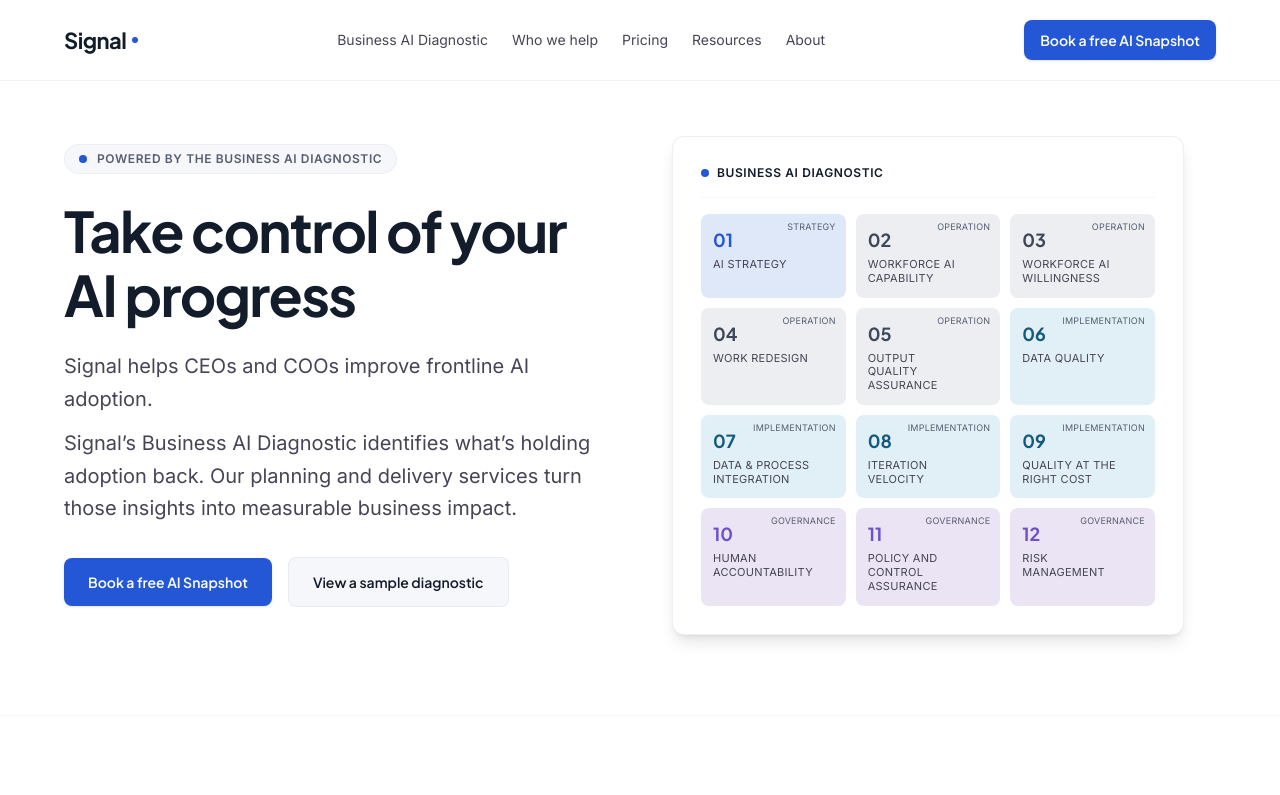
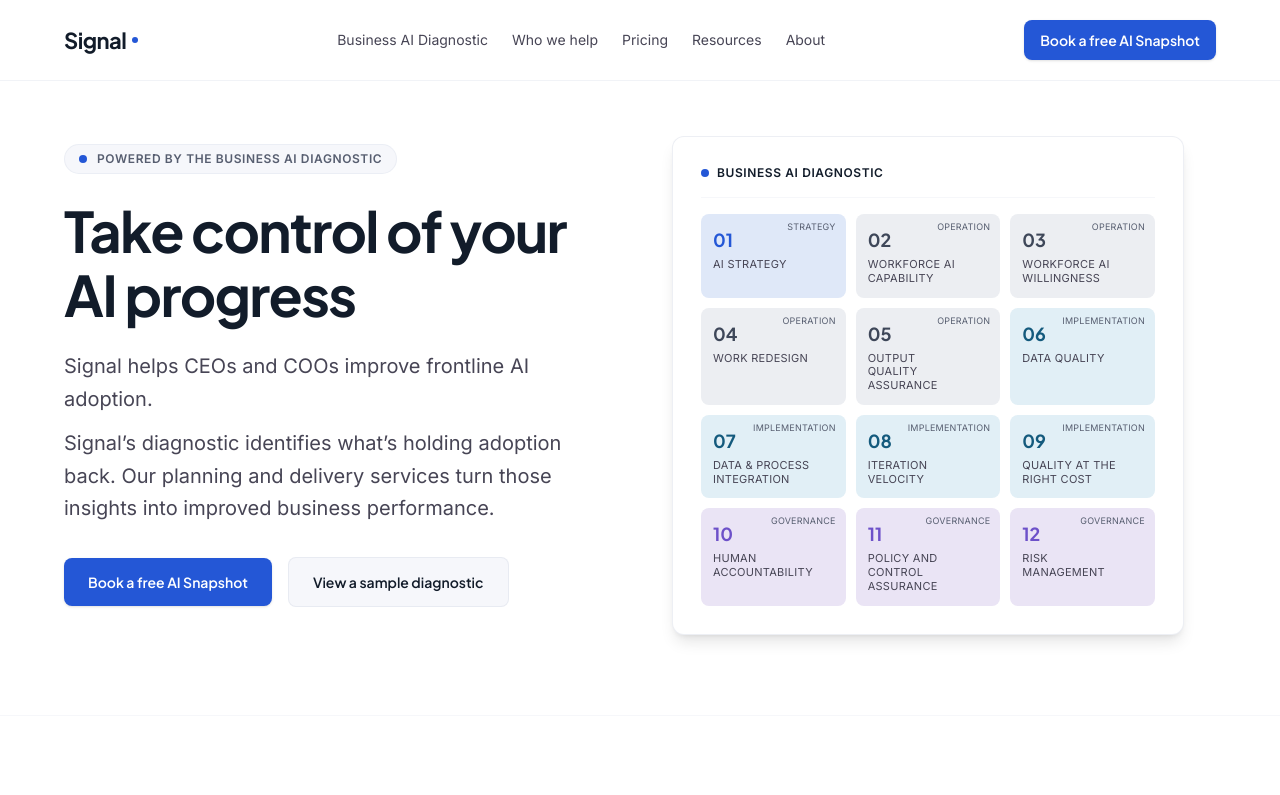
Before and after one commit to signalaibpi/signal-website, a Next.js app: page / in a window 1280 px wide. Shown: the top 795 px of the page. Built offline with nearby package versions, Linux system fonts and the light colour scheme.

Commit message:
Update homepage hero copy and benefits image

```diff
--- a/components/home/Hero.tsx
+++ b/components/home/Hero.tsx
@@ -49,9 +49,9 @@
                 Signal helps CEOs and COOs improve frontline AI adoption.
               </p>
               <p className="font-body text-lg sm:text-xl leading-relaxed text-on-surface-variant">
-                Signal’s Business AI Diagnostic identifies what’s holding adoption
+                Signal’s diagnostic identifies what’s holding adoption
                 back. Our planning and delivery services turn those insights into
-                measurable business impact.
+                improved business performance.
               </p>
             </div>
             <div className="flex flex-col sm:flex-row items-stretch sm:items-center gap-4 pt-2">
```
Also changed, not shown: 2 other files (tests, documents, lock files or other folders).
